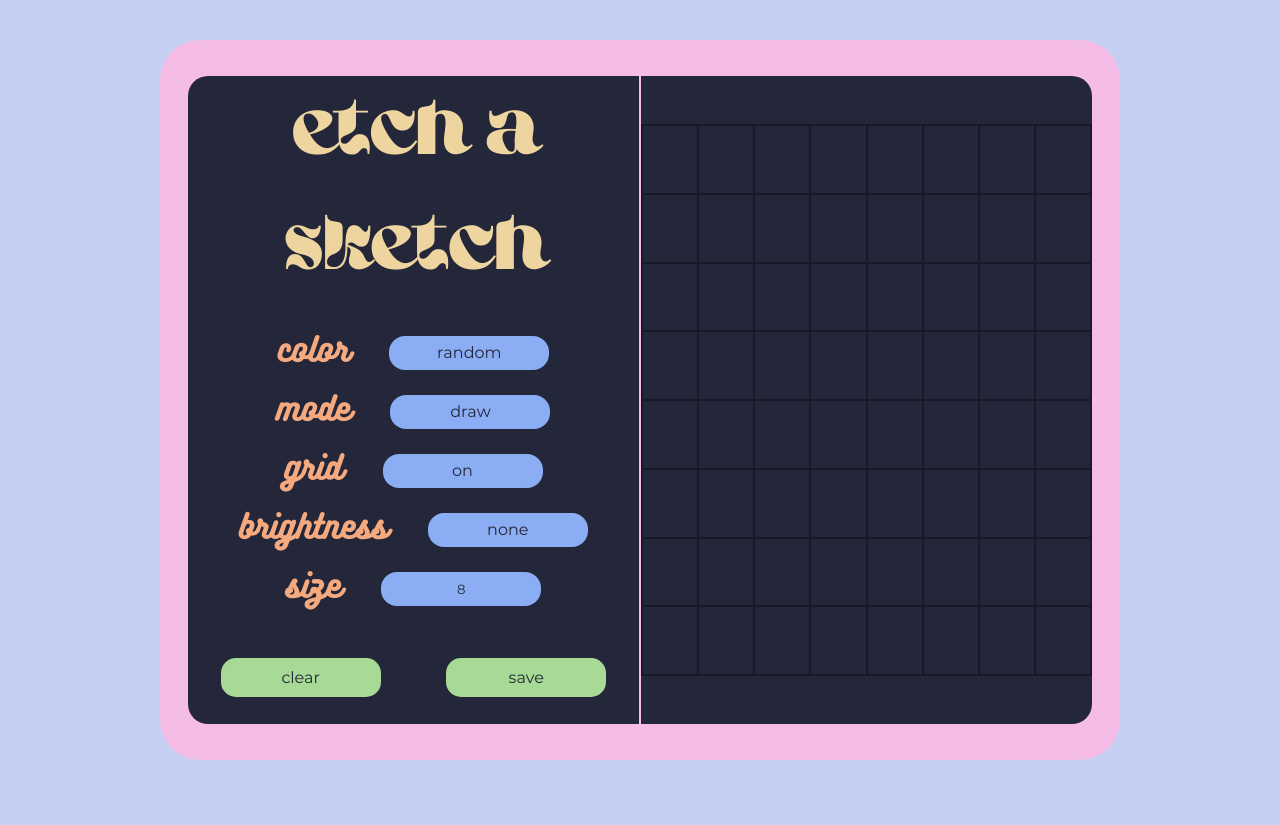
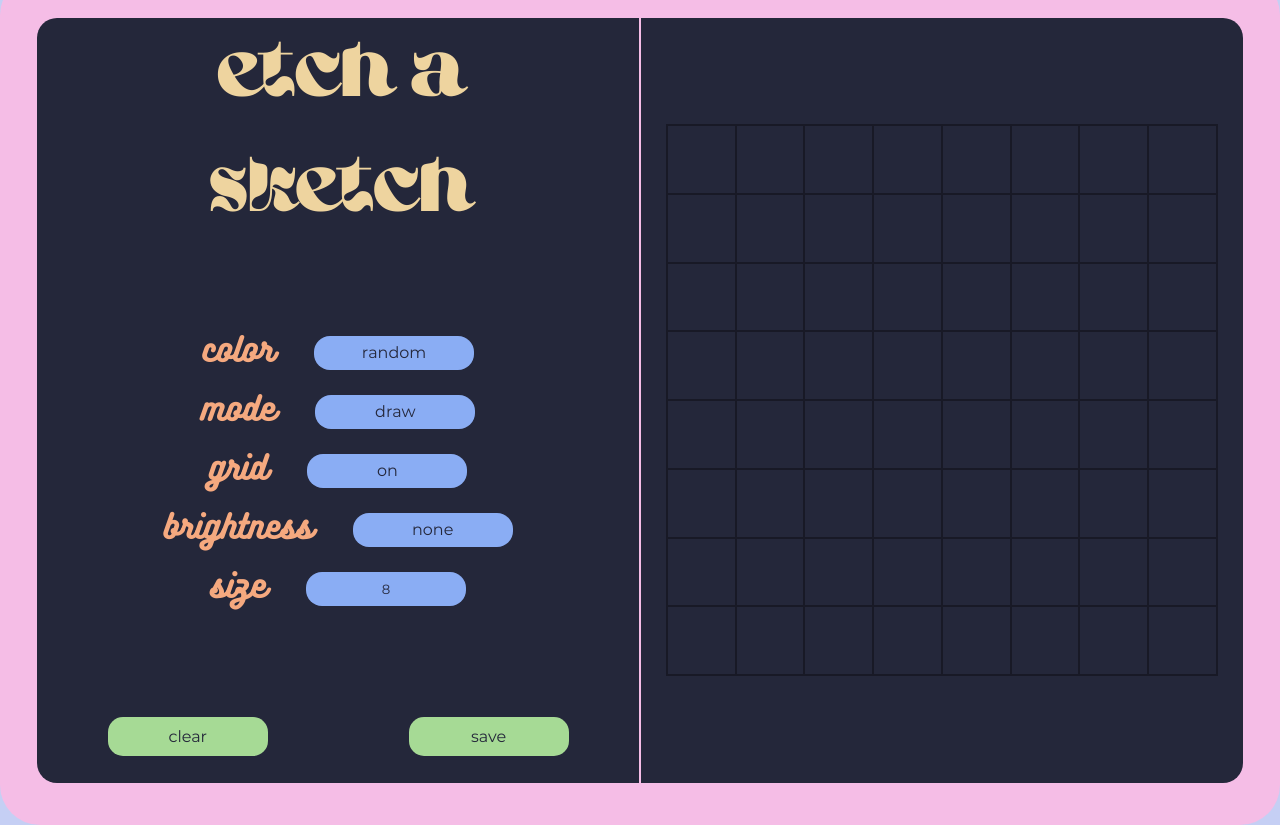
Before and after one commit to aquaryasss/etch-a-sketch, a plain HTML site: page index.html in a window 1280 px wide. Before the commit the page ends 800 px from the top, so only its background shows below. Drawn offline with Linux system fonts and the light colour scheme.

Commit message:
Fixed sizing

```diff
--- a/style.css
+++ b/style.css
@@ -36,13 +36,14 @@ body {
     display: flex;
     justify-content:  center;
     align-items: center;
+    overflow: hidden;
 }
 
 #book-outline {
     background-color: #f5bde6;
     border-radius: 40px;
-    width: 75vw;
-    height: 90vh;
+    width: 1300px;
+    height: 850px;
     display: flex;
     justify-content: center;
     align-items: center;
@@ -170,6 +171,8 @@ body {
     border: 0.1px solid #181926;
     display: flex;
     flex-wrap: wrap;
+    align-content: flex-start;
+    justify-content: space-between;
 }
 
 .square {
@@ -213,3 +216,17 @@ body {
 .hidden{
     display: none !important;
 }
+
+/*@media (max-width: 1200px) {
+  #book-outline {
+    transform: scale(0.8);
+  }
+}
+
+@media (max-width: 850px) {
+  #book-outline {
+    transform: scale(0.65);
+  }
+}
+
+*/
```
